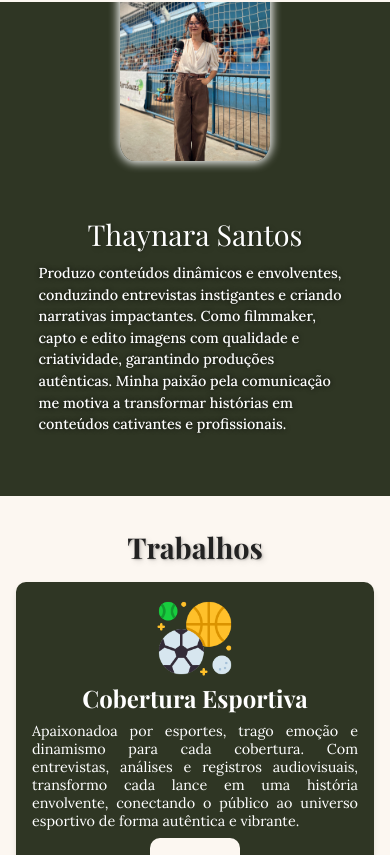
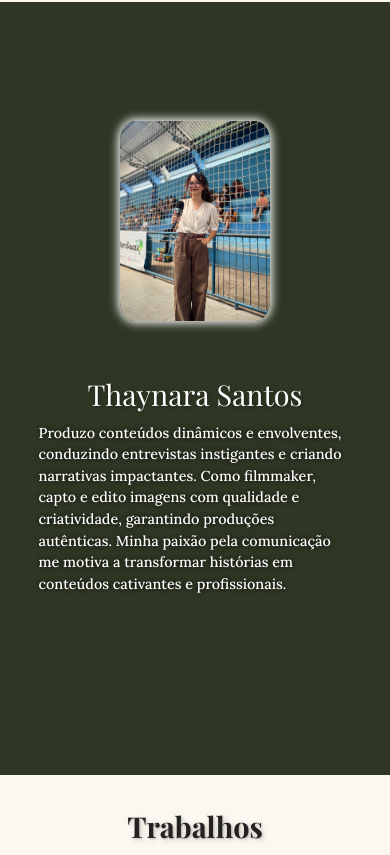
Before and after one commit to jobsonjuniorr/thayportifolio, a plain HTML site: page index.html in a window 390 px wide. Shown: the part 69-924 px from the top of the page. Drawn offline with nearby package versions, Linux system fonts and the light colour scheme; a web font is replaced by a local one.

Commit message:
Changes to the about display

```diff
--- a/assets/css/style.css
+++ b/assets/css/style.css
@@ -324,7 +324,7 @@ body {
     background-color: var(--color3);
     transform: scale(1.1);
 }
-@media (max-width: 1024px) {
+@media (max-width: 1224px) {
     .about {
         height: auto;
         padding: 40px 20px;
@@ -334,6 +334,7 @@ body {
         flex-direction: column;
         width: 100%;
         text-align: center;
+        margin-top: 3.2rem;
     }
 
     .about-img img {
@@ -353,7 +354,9 @@ body {
     .about {
         padding: 30px 10px;
     }
-
+    .about-box-center {
+        margin-top: 3.2rem;
+    }
     .about-img img {
         max-height: 250px;
     }
@@ -378,6 +381,12 @@ body {
 }
 
 @media (max-width: 480px) {
+    .about {
+        height: 100dvb;
+    }
+    .about-box-center {
+        margin-top: 2.5rem;
+    }
     .about-img img {
         max-height: 200px;
     }
@@ -1107,10 +1116,4 @@ footer p strong {
     .img-footer img:hover {
         transform: scale(1.1);
     }
-
-    footer p {
-        color: var(--paragraph);
-        font-size: 1rem;
-    }
-
 }
--- a/index.html
+++ b/index.html
@@ -10,6 +10,7 @@
     <link rel="preconnect" href="https://fonts.googleapis.com">
     <link rel="preconnect" href="https://fonts.gstatic.com" crossorigin>
     <link href="https://fonts.googleapis.com/css2?family=Lora:ital,wght@0,400..700;1,400..700&family=Playfair+Display:ital,wght@0,400..900;1,400..900&family=Roboto:ital,wght@0,100..900;1,100..900&display=swap" rel="stylesheet">
+    <link rel="stylesheet" href="https://fonts.googleapis.com/css2?family=Material+Symbols+Outlined:opsz,wght,FILL,GRAD@20..48,100..700,0..1,-50..200&icon_names=menu" />
 </head>
 
 <body>
```
